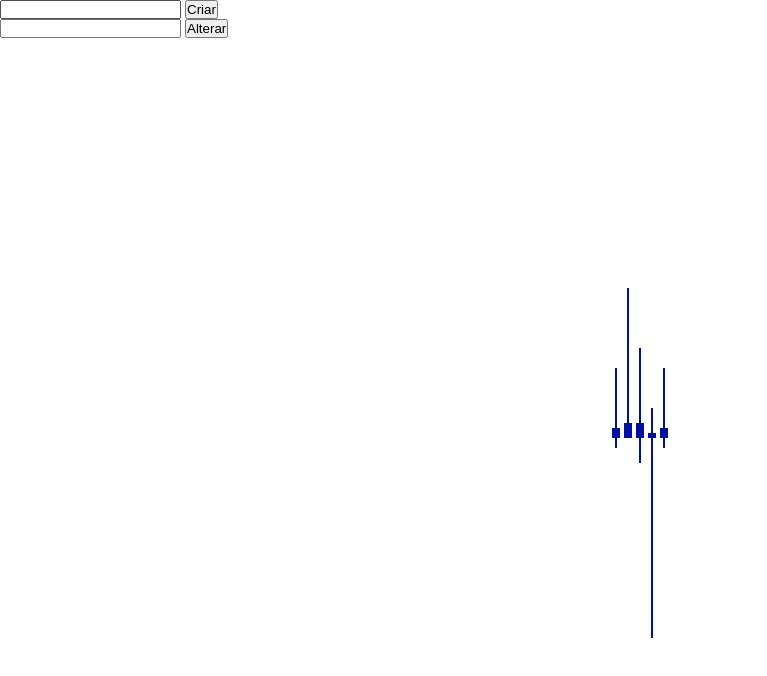
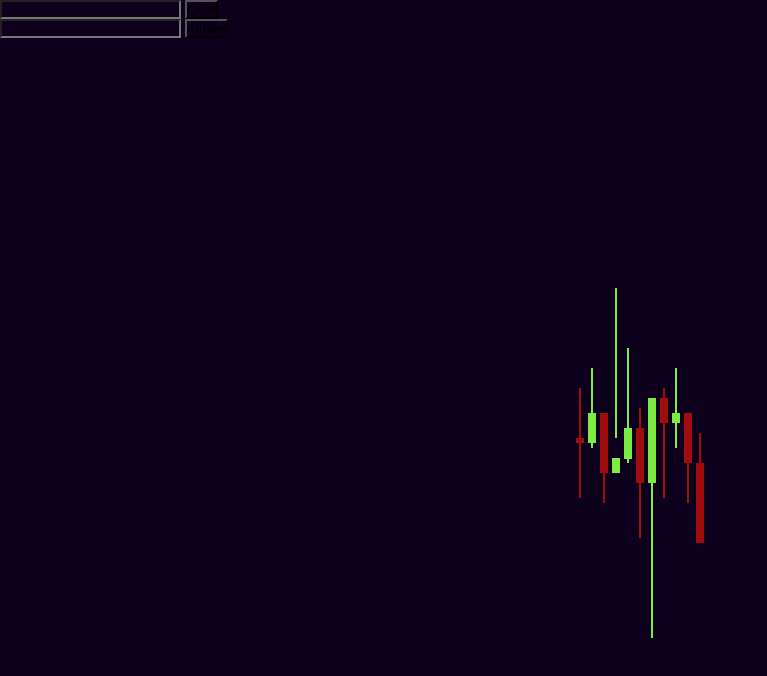
Before and after one commit to AdrielScosta/Grafico-Mercado-Financeiro, a plain HTML site: page index.html in a window 1280 px wide. Shown: the whole page, without its empty margins (0-767 px from the left). Drawn offline with Linux system fonts and the light colour scheme.

Commit message:
version 1.0 18/09/2023

```diff
--- a/index.html
+++ b/index.html
@@ -27,30 +27,36 @@
 
 </html>
 
+<script src="ordem.js"></script>
 <script>
+
+    var primeiro = true
+    var topAnt = 0
+    var heiAnt = 0
+    var cimaAnt = 0
+    var result;
 
     const container = document.getElementById("container")
 
-    var historico = 0
-
     var dados = [
-        //{valor: -5, historico_max: 50, historico_min: 60},//0
-        {valor: 10, historico_max: 70, historico_min: 10},//-5?
-        //{valor: -60, historico_max: 5, historico_min: 65},//-5?
-        {valor: 15, historico_max: 150, historico_min: 0},//40? 60 - 15 - 5
-        {valor: 15, historico_max: 90, historico_min: 25},//25? 40 - 15
-        //{valor: -55, historico_max: 30, historico_min: 100},//25?
-        {valor: 5, historico_max: 30, historico_min: 200},//75? 25 - 5
-        //{valor: -5, historico_max: 50, historico_min: 60},//75?
-        {valor: 10, historico_max: 70, historico_min: 10},//70? 20 - 10
-        //{valor: -60, historico_max: 5, historico_min: 65},//70?
+        { valor: -5, historico_max: 50, historico_min: 60 },//0
+        { valor: 30, historico_max: 70, historico_min: 10 },//-45?
+        { valor: -60, historico_max: 5, historico_min: 65 },//-45?
+        { valor: 15, historico_max: 150, historico_min: 0 },//0? 60 - 45 - 15
+        { valor: 31, historico_max: 90, historico_min: 25 },//-15
+        { valor: -55, historico_max: 30, historico_min: 100 },//25?
+        { valor: 85, historico_max: 30, historico_min: 200 },//35? 55 - 15 - 5
+        { valor: -25, historico_max: 50, historico_min: 60 },//75?
+        { valor: 10, historico_max: 70, historico_min: 10 },//70?
+        { valor: -50, historico_max: 5, historico_min: 65 },//70?
+        { valor: -80, historico_max: 5, historico_min: 65 },//
     ]
 
     /**
      * Quando é negativo sempre é o mesmo valor que o anterior
      */
 
-    dados.forEach(element => {
+    dados.forEach(async (element) => {
         const barra_completa = document.createElement("div")
         const linha = document.createElement("div")
         const barra = document.createElement("div")
@@ -58,27 +64,85 @@
         linha.setAttribute("class", "linha")
         barra_completa.setAttribute("class", "barra-completa")
         barra.setAttribute("class", "barra")
-        if(element.valor > 0){
-
 
             var numero_negativo = String(element.valor).replace('-', '')
 
-            var result = Number(historico) - Number(numero_negativo)
+            var resultAtual = element.valor > 0 ? "Positivo" : "Negativo"
+
+            if (primeiro) {
+
+                if(element.valor > 0){
+                    barra.style.top = `0px`
+                    barra.style.backgroundColor = "rgb(125,237,65)"
+                    linha.style.backgroundColor = "rgb(125,237,65)"
+                    barra.style.height = `${numero_negativo.replace('-', '')}px`
+                }else{
+                    barra.style.top = `0px`
+                    barra.style.backgroundColor = "rgb(161, 12, 12)"
+                    linha.style.backgroundColor = "rgb(161, 12, 12)"
+                    barra.style.height = `${numero_negativo}px`
+                }
+
+                topAnt = 0
+                heiAnt = element.valor
+                primeiro = false
+            } else {
+                if (result == "Positivo" && resultAtual == "Positivo") {
+
+                    var calc = topAnt - heiAnt - heiAnt
+
+                    cimaAnt = calc
+                    topAnt = calc
+                    heiAnt = element.valor
+
+                    barra.style.top = `${calc}px`
+                    barra.style.height = `${element.valor}px`
+                    barra.style.backgroundColor = "rgb(125,237,65)"
+                    linha.style.backgroundColor = "rgb(125,237,65)"
+
+                } else if (result == "Positivo" && resultAtual == "Negativo") {
+
+                    topAnt = cimaAnt
+                    heiAnt = element.valor
+                    barra.style.backgroundColor = "rgb(161, 12, 12)"
+                    linha.style.backgroundColor = "rgb(161, 12, 12)"
+                    barra.style.height = `${numero_negativo.replace('-', '')}px`
+                    barra.style.top = `${cimaAnt}px`
 
 
-            barra.style.top = `-${element.valor}px`
-            //barra.innerHTML = result
-            barra.style.height = `${element.valor}px`
-            barra.style.backgroundColor = "rgb(0, 16, 158)"
-            linha.style.backgroundColor = "rgb(0, 16, 158)"
-        }else{
-            var numero_negativo = String(element.valor)
-            //barra.style.top = `${historico}px`
-            //barra.innerHTML = historico
-            barra.style.backgroundColor = "rgb(161, 12, 12)"
-            linha.style.backgroundColor = "rgb(161, 12, 12)"
-            barra.style.height = `${numero_negativo.replace('-','')}px`
-        }
+                } else if (result == "Negativo" && resultAtual == "Positivo") {
+
+                    var calc = Number(String(heiAnt).replace('-','')) + (topAnt) - element.valor
+
+                    barra.style.top = `${calc}px`
+                    cimaAnt = calc
+                    topAnt = calc
+                    heiAnt = element.valor
+
+                    barra.style.height = `${element.valor}px`
+                    barra.style.backgroundColor = "rgb(125,237,65)"
+                    linha.style.backgroundColor = "rgb(125,237,65)"
+
+                } else if (result == "Negativo" && resultAtual == "Negativo") {
+
+                    var calc = Number(String(topAnt).replace('-','')) - Number(String(heiAnt).replace('-',''))
+
+                    //var calc = topAnt + heiAnt
+
+                    console.log(topAnt, heiAnt)
+
+                    cimaAnt = calc
+                    topAnt = calc
+
+                    barra.style.top = `${String(calc).replace('-','')}px`
+                    barra.style.backgroundColor = "rgb(161, 12, 12)"
+                    linha.style.backgroundColor = "rgb(161, 12, 12)"
+                    barra.style.height = `${numero_negativo.replace('-', '')}px`
+
+                    heiAnt = element.valor
+                }
+            }
+
 
         const min = element.historico_min
 
@@ -89,15 +153,17 @@
 
         historico = element.valor
 
+        result = element.valor > 0 ? "Positivo" : "Negativo"
+
         barra_completa.appendChild(barra)
         barra_completa.appendChild(linha)
         container.appendChild(barra_completa)
     });
 
-    function criarBarra(){
+    function criarBarra() {
         const criar = document.getElementById('criar')
 
-        var obj = {valor: criar.value}
+        var obj = { valor: criar.value }
 
         dados.push(obj)
 
@@ -110,14 +176,14 @@
         linha.setAttribute("class", "linha")
         barra_completa.setAttribute("class", "barra-completa")
         barra.setAttribute("class", "barra")
-        if(Number(criar.value) > 0){
+        if (Number(criar.value) > 0) {
             barra.style.top = `-${criar.value}px`
             barra.style.height = `${criar.value}px`
             barra.style.backgroundColor = "rgb(0, 16, 158)"
-        }else{
+        } else {
             var numero_negativo = String(criar.value)
             barra.style.backgroundColor = "rgb(161, 12, 12)"
-            barra.style.height = `${numero_negativo.replace('-','')}px`
+            barra.style.height = `${numero_negativo.replace('-', '')}px`
         }
 
         barra_completa.appendChild(barra)
@@ -126,7 +192,7 @@
 
     }
 
-    function alterarBarra(){
+    function alterarBarra() {
 
         const alterar = document.getElementById('alterar')
 
@@ -134,17 +200,16 @@
 
         dados[dados.length - 1].valor = Number(alterar.value)
 
-        if(Number(alterar.value) > 0){
+        if (Number(alterar.value) > 0) {
             ultimo.style.top = `-${alterar.value}px`
             ultimo.style.height = `${alterar.value}px`
             ultimo.style.backgroundColor = "rgb(0, 16, 158)"
-        }else{
+        } else {
             var numero_negativo = String(alterar.value)
             ultimo.style.top = `0px`
             ultimo.style.backgroundColor = "rgb(161, 12, 12)"
-            ultimo.style.height = `${numero_negativo.replace('-','')}px`
+            ultimo.style.height = `${numero_negativo.replace('-', '')}px`
         }
 
 
-    }
-</script>
+    }</script>
--- a/style.css
+++ b/style.css
@@ -1,6 +1,7 @@
 *{
     padding: 0;
     margin: 0;
+    background-color: rgb(13, 0, 29);
 }
 
 #container{
```
Also changed, not shown: ordem.js (added).
